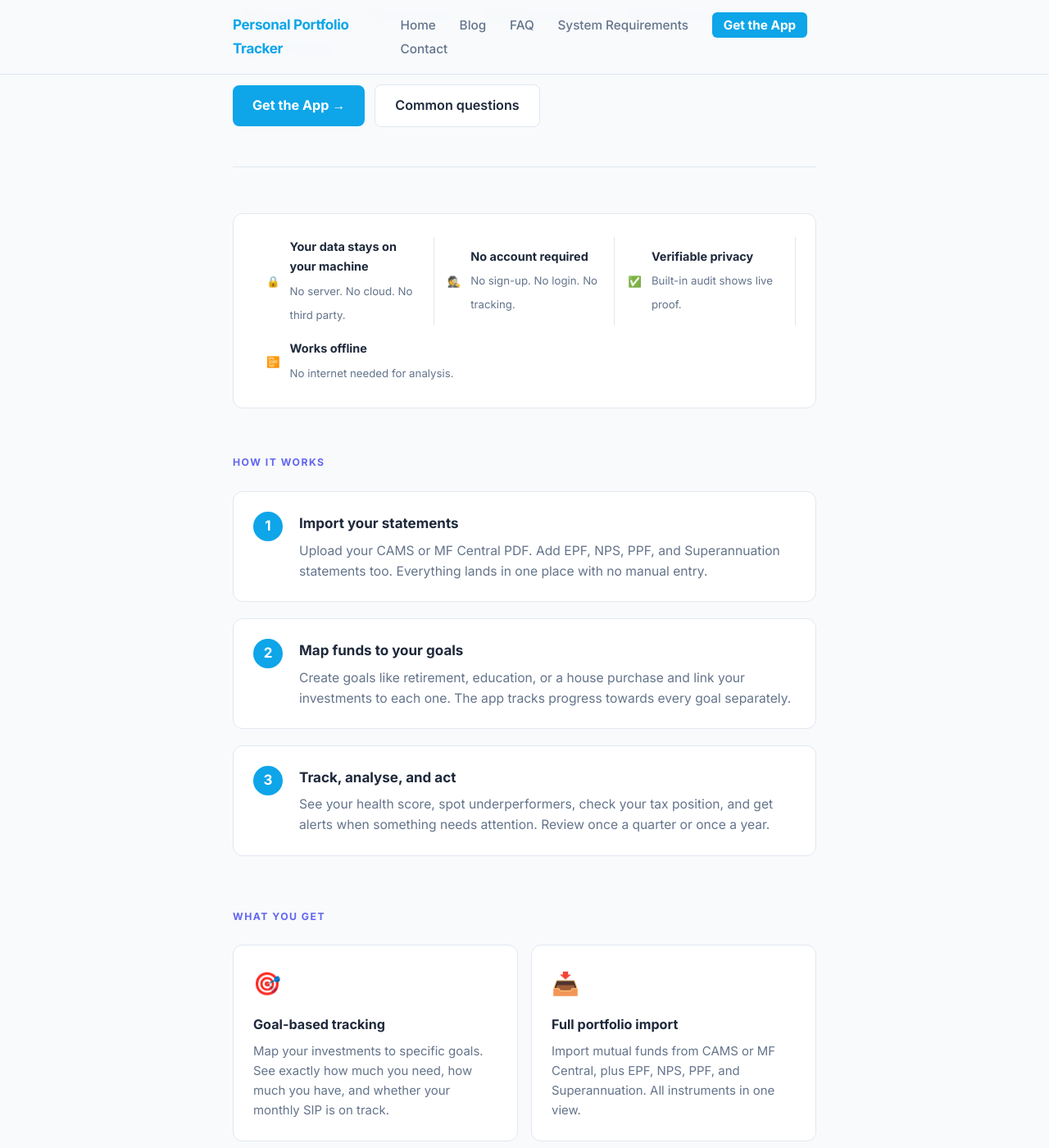
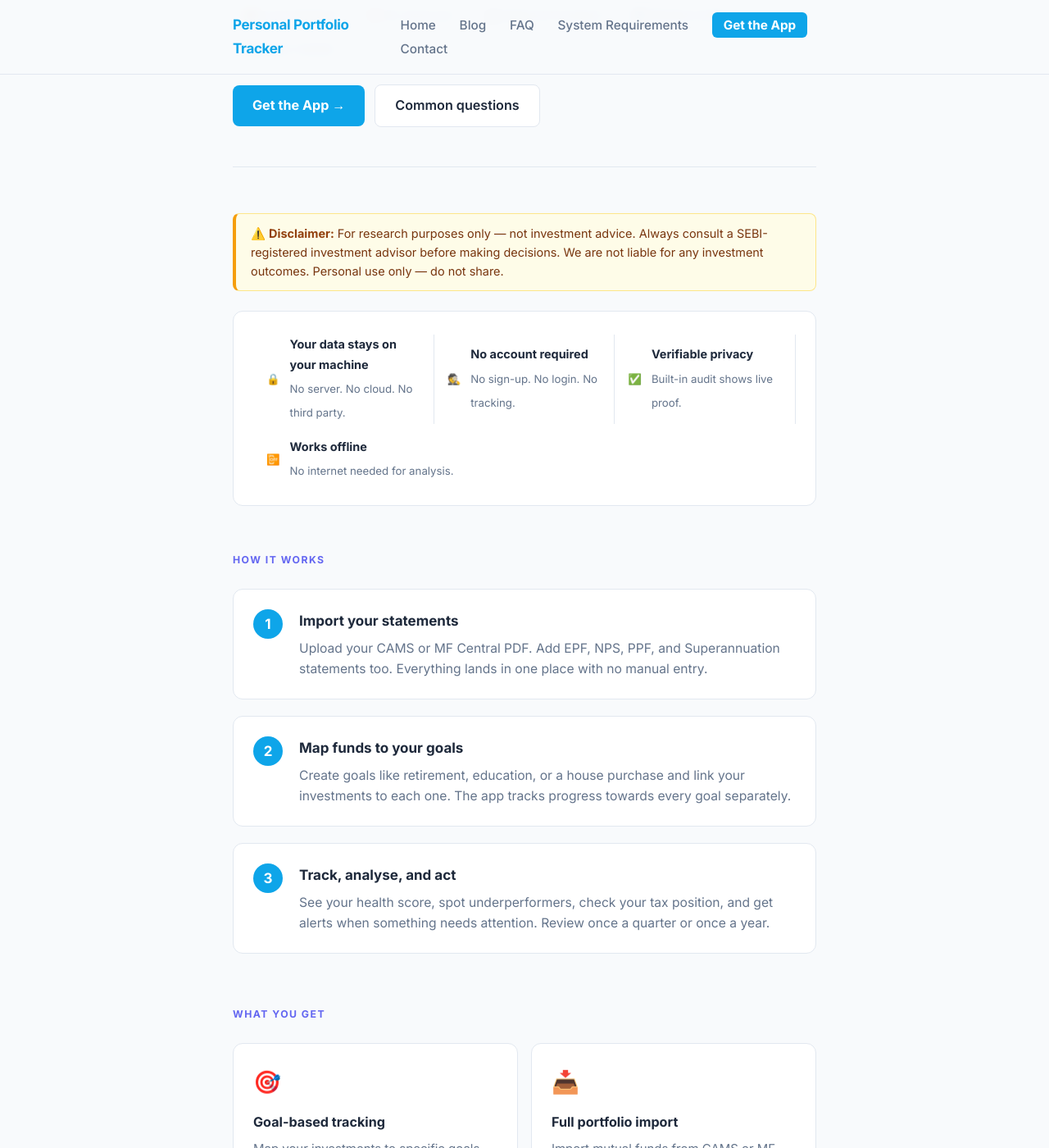
Before and after one commit to srikrishna2024/portfolio-tracker-blog, a Jekyll site: the page built from index.html, in a window 1280 px wide and 1400 px high, scrolled down 394 px. Shown: the whole window at 82% size. Built offline with Jekyll 4.4.1, drawn with Linux system fonts in a browser that asks for light colours.

Commit message:
add disclaimer banner on homepage (matches Home.py wording)

```diff
--- a/assets/css/style.css
+++ b/assets/css/style.css
@@ -473,6 +473,20 @@ nav a.nav-cta:hover { background: #0284c7; color: #fff !important; }
 .footer-links a:hover { color: var(--accent); }
 .footer-sep { color: var(--border); margin: 0 8px; }
 
+/* ── Disclaimer banner ───────────────────────────────────────── */
+.disclaimer-banner {
+  background: #fefce8;
+  border: 1px solid #fde68a;
+  border-left: 4px solid #f59e0b;
+  border-radius: 8px;
+  padding: 12px 18px;
+  font-size: 0.85rem;
+  color: #78350f;
+  line-height: 1.6;
+  margin-bottom: 24px;
+}
+.disclaimer-banner strong { color: #92400e; }
+
 /* ── Trust bar ───────────────────────────────────────────────── */
 .trust-bar {
   display: flex; align-items: stretch;
--- a/index.html
+++ b/index.html
@@ -18,6 +18,13 @@ title: Personal Portfolio Tracker
     <a href="{{ '/faq/' | relative_url }}" class="btn-secondary">Common questions</a>
   </div>
 </section>
+
+<!-- Disclaimer banner -->
+<div class="disclaimer-banner">
+  ⚠️ <strong>Disclaimer:</strong> For research purposes only — not investment advice.
+  Always consult a SEBI-registered investment advisor before making decisions.
+  We are not liable for any investment outcomes. Personal use only — do not share.
+</div>
 
 <!-- Privacy trust bar -->
 <div class="trust-bar">
```
